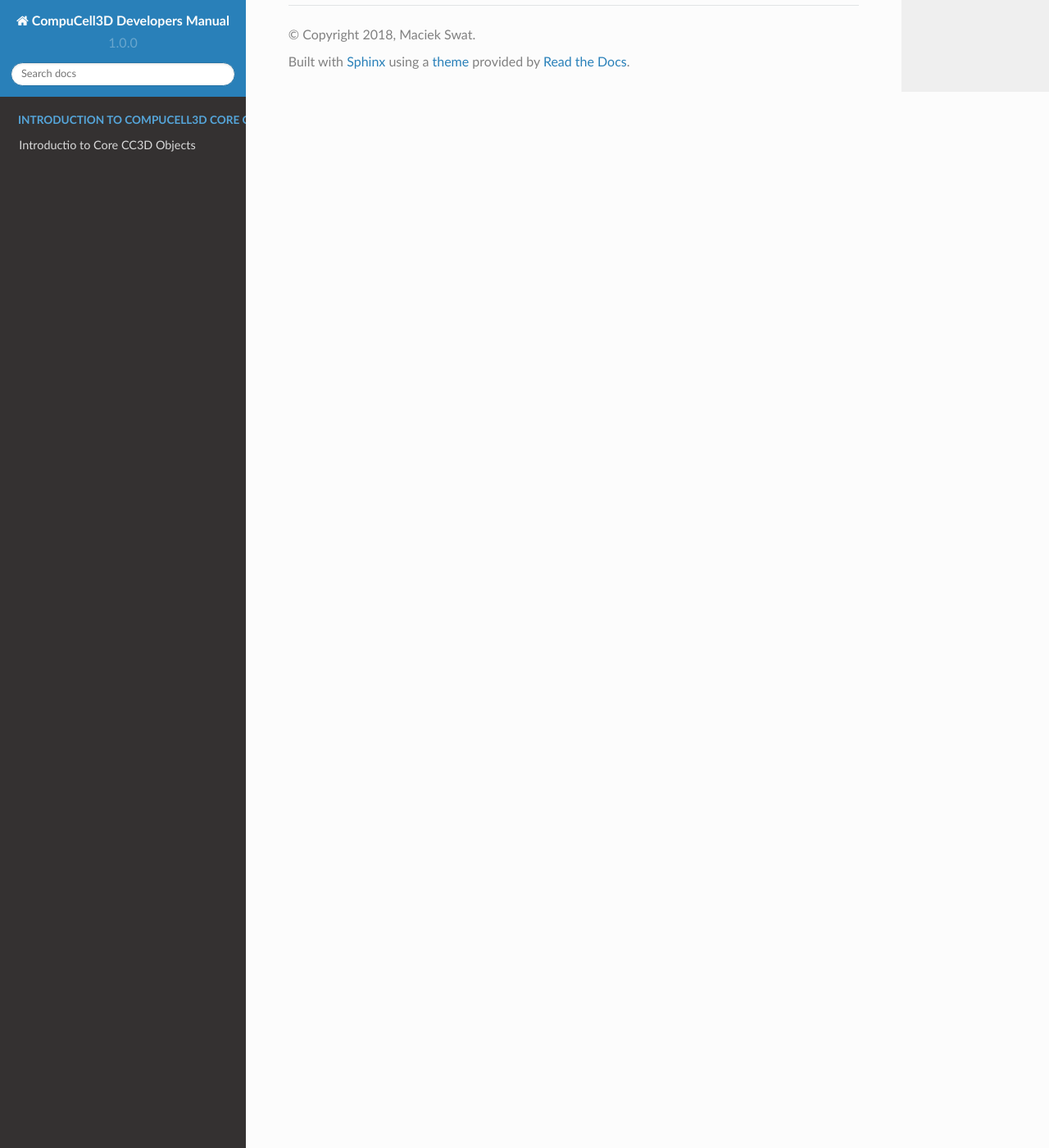
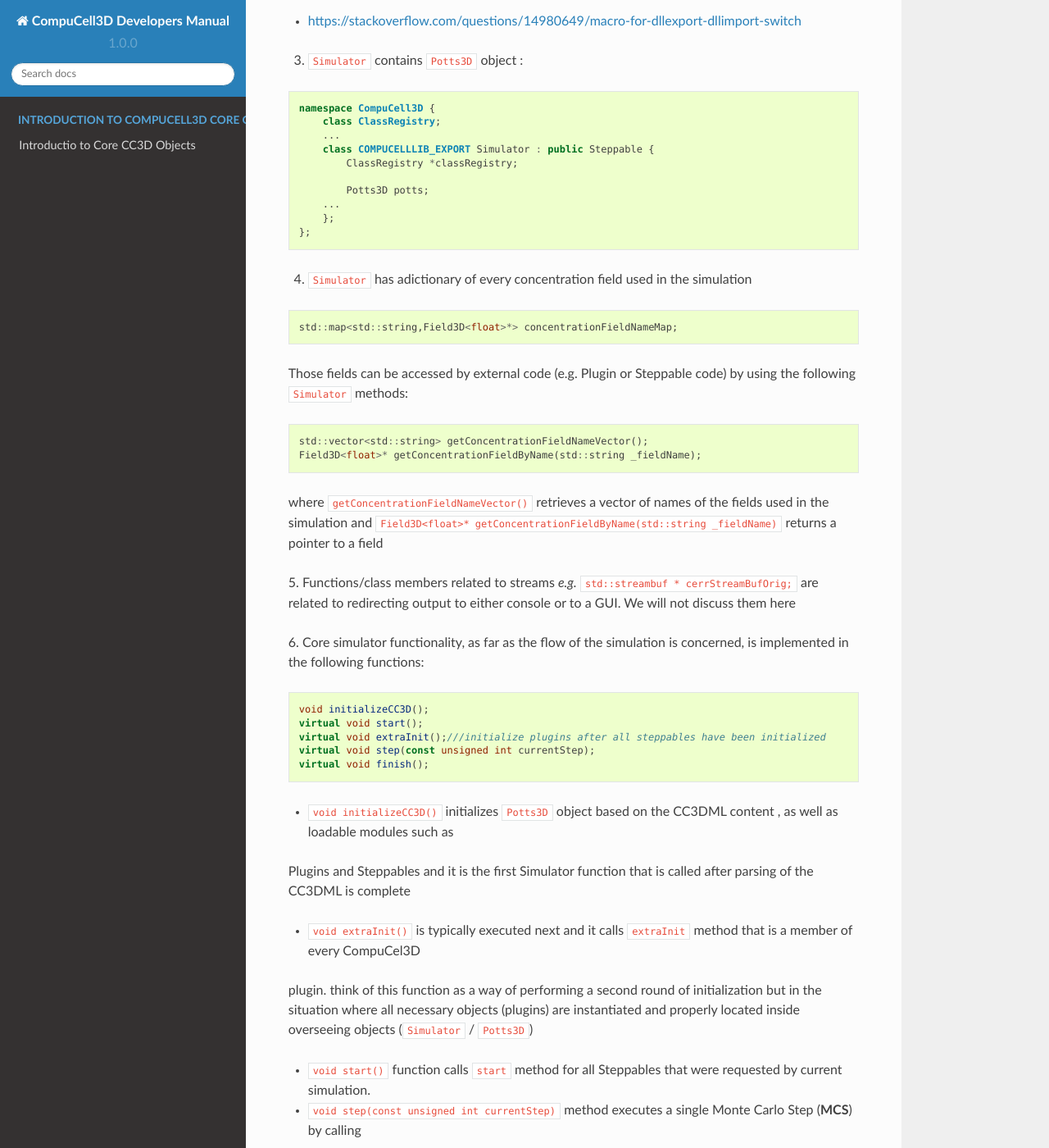
Before and after one commit to CompuCell3D/CompuCell3DDevelopersManual, a Sphinx documentation site: the page built from docs/simulator.rst, in a window 1280 px wide and 1400 px high, scrolled down 2877 px. Shown: the whole window at 82% size. Built offline with Sphinx 7.4.7 and the Read the Docs theme 2.0.0, drawn with Linux system fonts in a browser that asks for light colours; some of the changed text lies outside the part shown.

Commit message:
added more material to existing sections

```diff
--- a/docs/simulator.rst
+++ b/docs/simulator.rst
@@ -1,12 +1,12 @@
 Simulator
 ---------
 
-`Simulator` is the key C++ module that sits at the root of each simulation run by CC3D. This is essentially a single class
-`Simulator` and it is responsible for orchestrating the flow of each CC3D simulation. Simulator object creates and
-manages other key objects such as `Potts3D` and ensures the integrity of the entire simulation.
-The code for the object is stored in `CompuCell3D\Simulator.h` and `CompuCell3D\Simulator.cpp`
+``Simulator`` is the key C++ module that sits at the root of each simulation run by CC3D. This is essentially a single class
+``Simulator`` and it is responsible for orchestrating the flow of each CC3D simulation. Simulator object creates and
+manages other key objects such as ``Potts3D`` and ensures the integrity of the entire simulation.
+The code for the object is stored in ``CompuCell3D\Simulator.h`` and ``CompuCell3D\Simulator.cpp``
 
-Let us look at the header file of the `Simulator` to examine the responsibilities that `Simulator` when running CC3D
+Let us look at the header file of the ``Simulator`` to examine the responsibilities that ``Simulator`` when running CC3D
 simulations
 
 .. code-block:: cpp
@@ -149,6 +149,120 @@ Few things to notice:
     };
 
 2. Most CC3D objects are dynamically loaded. To make sure an object can be dynamically loaded on Windows we need
-to include `__decl(dllimport)` and `__decl(dllexport)` class decorators as introduced and required by Microsoft
-Visual Studio Compilers. Therefore the C++ macro you see above  -` COMPUCELLLIB_EXPORT` contains required decorators
-on Windows and is an empty string on all other operating systems
+to include ``__decl(dllimport)`` and ``__decl(dllexport)`` class decorators as introduced and required by Microsoft
+Visual Studio Compilers. Therefore the C++ macro you see above  -``COMPUCELLLIB_EXPORT`` contains required decorators
+on Windows and is an empty string on all other operating systems. You can find the details of the Microsoft decorators here:
+
+- https://stackoverflow.com/questions/14980649/macro-for-dllexport-dllimport-switch
+
+3. ``Simulator`` contains ``Potts3D`` object :
+
+.. code-block:: cpp
+
+    namespace CompuCell3D {
+        class ClassRegistry;
+        ...
+        class COMPUCELLLIB_EXPORT Simulator : public Steppable {
+            ClassRegistry *classRegistry;
+
+            Potts3D potts;
+        ...
+        };
+    };
+
+4. ``Simulator`` has adictionary of every concentration field used in the simulation
+
+.. code-block:: cpp
+
+    std::map<std::string,Field3D<float>*> concentrationFieldNameMap;
+
+Those fields can be accessed by external code (e.g. Plugin or Steppable code) by using the following ``Simulator`` methods:
+
+.. code-block:: cpp
+
+		std::vector<std::string> getConcentrationFieldNameVector();
+		Field3D<float>* getConcentrationFieldByName(std::string _fieldName);
+
+where ``getConcentrationFieldNameVector()`` retrieves a vector of names of the fields used in the simulation and
+``Field3D<float>* getConcentrationFieldByName(std::string _fieldName)`` returns a pointer to a field
+
+5. Functions/class members related to streams *e.g.* ``std::streambuf * cerrStreamBufOrig;`` are related to redirecting
+output to either console or to a GUI. We will not discuss them here
+
+6. Core simulator functionality, as far as the flow of the simulation is concerned, is implemented in the following
+functions:
+
+.. code-block:: cpp
+
+    void initializeCC3D();
+    virtual void start();
+    virtual void extraInit();///initialize plugins after all steppables have been initialized
+    virtual void step(const unsigned int currentStep);
+    virtual void finish();
+
+- ``void initializeCC3D()`` initializes ``Potts3D`` object based on the CC3DML content , as well as loadable modules such as
+Plugins and Steppables and it is the first Simulator function that is called after parsing of the CC3DML is complete
+
+- ``void extraInit()`` is typically executed next and it calls ``extraInit`` method that is a member of every CompuCel3D
+plugin. think of this function as a way of performing a second round of initialization but in the situation where
+all necessary objects (plugins) are instantiated and properly located inside overseeing objects (``Simulator`` / ``Potts3D``)
+
+- ``void start()`` function calls ``start`` method for all Steppables that were requested by current simulation.
+
+- ``void step(const unsigned int currentStep)`` method executes a single Monte Carlo Step (**MCS**) by calling
+``metropolis`` method from Potts3D;
+
+.. code-block:: cpp
+
+    int flips = potts.metropolis(flipAttempts, ppdCC3DPtr->temperature);
+
+and it also calls ``step`` method of every steppable requested by the simulation (including PDE solvers) by calling
+``step`` method of a ``classRegistry`` member of the ``Simulator`` object. You may think about ``classRegistry`` as
+of a container that stores pointers to Steppable objects. Indeed if we looks a the
+``CompuCell3D\ClassRegistry.h`` declarations we notice that ``ClassRegistry`` class is a collection of containers with
+extra functionality that simplify code calls from parent objects (*e.g.* from ``Simulator``):
+
+.. code-block:: cpp
+
+    namespace CompuCell3D {
+      class Simulator;
+
+      class COMPUCELLLIB_EXPORT ClassRegistry : public Steppable {
+        BasicClassRegistry<Steppable> steppableRegistry;
+
+        typedef std::list<Steppable *> ActiveSteppers_t;
+        ActiveSteppers_t activeSteppers;
+
+        typedef std::map<std::string, Steppable *> ActiveSteppersMap_t;
+        ActiveSteppersMap_t activeSteppersMap;
+
+        Simulator *simulator;
+
+        std::vector<ParseData *> steppableParseDataVector;
+
+      public:
+        ClassRegistry(Simulator *simulator);
+        virtual ~ClassRegistry() {}
+
+        Steppable *getStepper(std::string id);
+
+         void addStepper(std::string _type, Steppable *_steppable);
+
+        // Begin Steppable interface
+        virtual void extraInit(Simulator *simulator);
+        virtual void start();
+        virtual void step(const unsigned int currentStep);
+        virtual void finish();
+        // End Steppable interface
+
+        virtual void initModules(Simulator *_sim);
+      };
+    };
+
+- Finally the ``void finish()`` method is responsible finishing the simulation. This seemingly simple task involves
+few critical steps: running few Monte Carlo Steps (of metropolis algorithm) with zero temperature - users specify
+number of those steps in the CC3DML code (in ``<Anneal>`` element), calling ``finish`` function of every steppable,
+unloading dynamically loaded modules (Plugins and Steppables) to ensure that subsequent simulations can run without
+restarting CC3D.
+
+There are clearly more methods in the Simulator objects bu the ones described perform most of the work.
```
